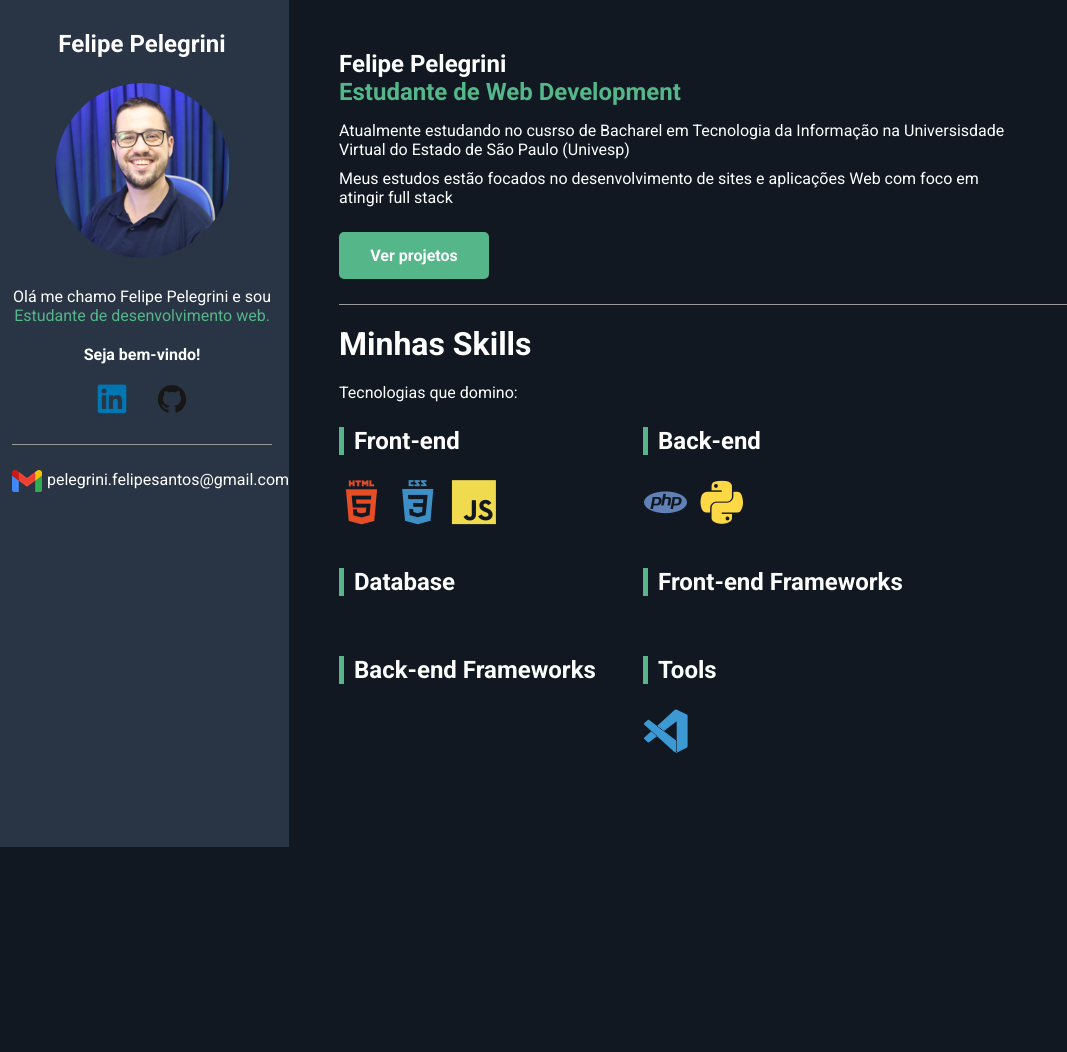
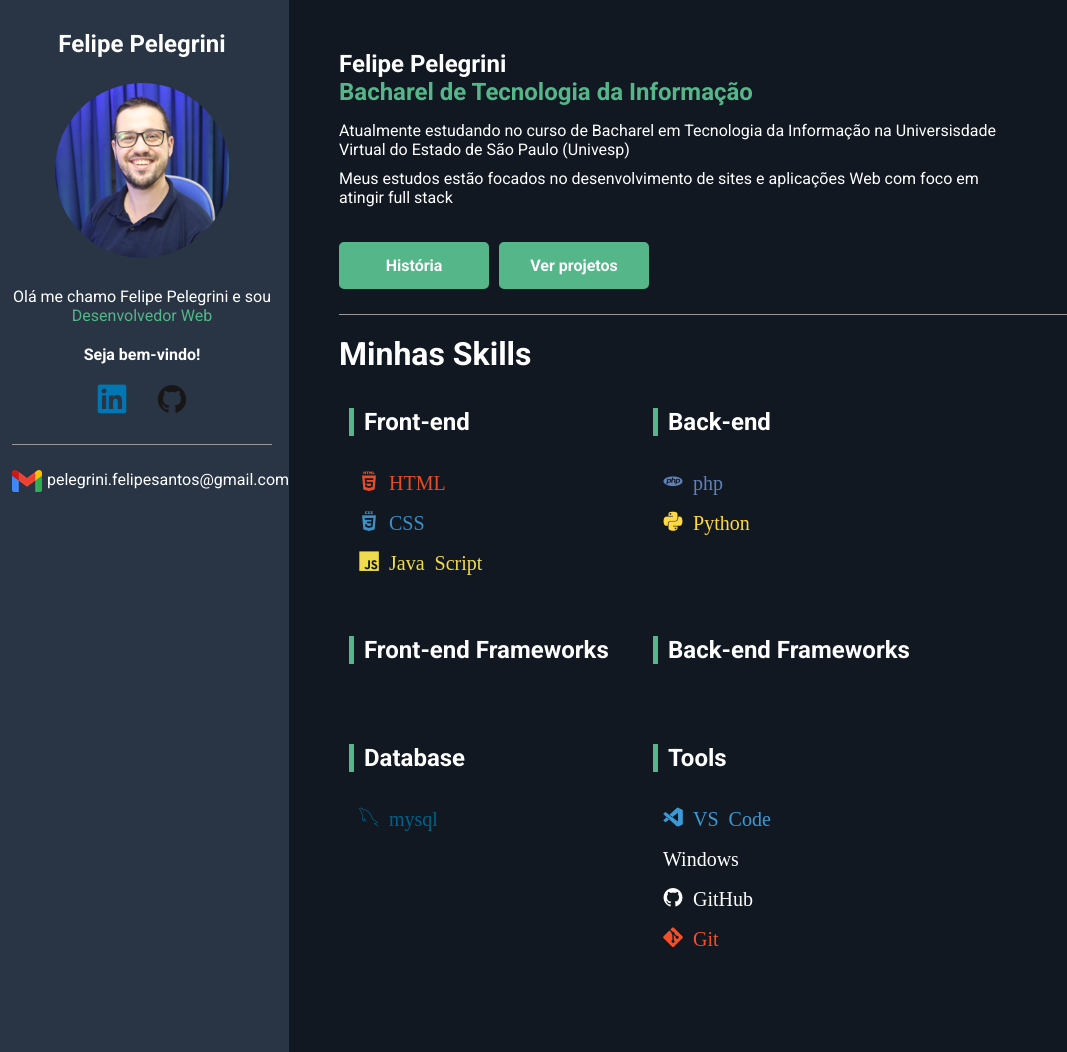
Before and after one commit to felegrine/felipepelegrini.github.io, a PHP site: page / in a window 1280 px wide. Shown: the whole page, without its empty margins (0-1067 px from the left). Before the commit the page ends 847 px from the top, so only its background shows below. Run offline with PHP 8.4, Linux system fonts and the light colour scheme.

Commit message:
Att portfolio

```diff
--- a/css/styles.css
+++ b/css/styles.css
@@ -43,9 +43,11 @@
     height: 100%;
     background-color: var(--about-bg-color);
     padding: 50px;
-
 }
-
+.btn-nave{
+    display: flex;
+    gap: 10px;
+}
 /* Bio container */
 #bio-container h2{
     margin-bottom: 25px;
@@ -169,6 +171,14 @@
 .skills-box{
     font-size: 45px;
     margin-right: 10px;
+    display: flex;
+    flex-direction: column;
+    padding: 10px;
+}
+
+.skills-box i{
+    padding: 10px;
+    font-size: 20px;
 }
 
 /* Mobile */
@@ -202,6 +212,7 @@
         max-width: 100%;
         line-height: 26px;
     }
+
     #btn-projects{
         margin: 20px auto;
     }
@@ -211,9 +222,11 @@
         max-width: 100%;
         margin-bottom: 40px;
         text-align: left;
+
     }
 
     .skills-box i{
-        font-size: 60px;
+        font-size: 30px;
+
     }
 }
--- a/index.html
+++ b/index.php
@@ -1,25 +1,12 @@
-<!DOCTYPE html>
-<html lang="en">
-    <head>
-        <meta charset="UTF-8">
-        <meta name="viewport" content="width=device-width, initial-scale=1.0">
-        <title>Portfolio Felipe Pelegrini</title>
-        <!--Fontes do google fonts -->
-        <link href="https://fonts.googleapis.com/css2?family=Roboto:ital,wght@0,100..900;1,100..900&display=swap" rel="stylesheet">
-        <!--Devincon.dev fontes -->
-        <link rel="stylesheet" type='text/css' href="https://cdn.jsdelivr.net/gh/devicons/devicon@latest/devicon.min.css" />
-        <!--Css do projeto-->
-        <link rel="stylesheet" href="css/styles.css">
-        <!--Icone do cabeçario-->
-        <link rel="shortcut icon" href="img/favicon.png" type="image-scale/x-icon"/>
-    </head>
-    <body>
+<?php
+    include_once("templates/header.php");
+?>
         <main id="container">
             <!--pagina lateral a esquerda com foto contato e redes sociais -->
             <aside id="bio-container">
                 <h2>Felipe Pelegrini</h2>
                 <img id="bio-img" src="img/foto portfolio.png" alt="foto de perfil Felipe">
-                <p>Olá me chamo Felipe Pelegrini e sou <span class="highlight"> Estudante de desenvolvimento web. </p>
+                <p>Olá me chamo Felipe Pelegrini e sou <span class="highlight"> Desenvolvedor Web </p>
                 <p id="welcome-text">Seja bem-vindo!</p>
                 <ul id="social-container"> <!-- Icones de redes sociais-->
                     <li><a href="https://www.linkedin.com/in/felipe-pelegrini-b65698223/" target="_blank"><i class="devicon-linkedin-plain colored"></i></a></li>
@@ -32,27 +19,25 @@
             </aside>
             <section id="about-container">
                 <h1 id="name">Felipe Pelegrini</h1>
-                <p id ="title"><span class="highlight">Estudante de Web Development</span></p>
-                <p class="description">Atualmente estudando no cusrso de Bacharel em Tecnologia da Informação na Universisdade Virtual do Estado de São Paulo (Univesp)</p>
+                <p id ="title"><span class="highlight">Bacharel de Tecnologia da Informação</span></p>
+                <p class="description">Atualmente estudando no curso de Bacharel em Tecnologia da Informação na Universisdade Virtual do Estado de São Paulo (Univesp)</p>
                 <p class="description">Meus estudos estão focados no desenvolvimento de sites e aplicações Web com foco em atingir full stack</p>
-                <a href="#" id="btn-projects"><span>Ver projetos</span></a>
+                <div class="btn-nave">
+                    <a href="projetos.php" id="btn-projects"><span>História</span></a>
+                    <a href="projetos.php" id="btn-projects"><span>Ver projetos</span></a>
+                </div>
                 <h2 id="skills-section-title">Minhas Skills</h2>
-                <p class="description">Tecnologias que domino:</p>
                 <div id="skills-container">
                     <div class="skills-box">
                         <p class="skills-title">Front-end</p>
-                        <i class="devicon-html5-plain-wordmark colored"></i>
-                        <i class="devicon-css3-plain-wordmark colored"></i>
-                        <i class="devicon-javascript-plain colored"></i>
+                        <i class="devicon-html5-plain-wordmark colored"> HTML</i>
+                        <i class="devicon-css3-plain-wordmark colored"> CSS</i>
+                        <i class="devicon-javascript-plain colored"> Java Script</i>
                     </div>
                     <div class="skills-box">
                         <p class="skills-title">Back-end</p>
-                        <i class="devicon-php-plain colored"></i>
-                        <i class="devicon-python-plain colored"></i>
-                    </div>
-                    <div class="skills-box">
-                        <p class="skills-title">Database</p>
-                        <!-- <i class="devicon-mysql-plain colored"></i>                         -->
+                        <i class="devicon-php-plain colored"> php</i>
+                        <i class="devicon-python-plain colored"> Python</i>
                     </div>
                     <div class="skills-box">
                         <p class="skills-title">Front-end Frameworks</p>
@@ -63,10 +48,16 @@
                         <!-- <i class="devicon-laravel-plain colored"></i>                         -->
                     </div>
                     <div class="skills-box">
+                        <p class="skills-title">Database</p>
+                        <i class="devicon-mysql-plain colored"> mysql</i>
+                    </div>
+                    <div class="skills-box">
                         <p class="skills-title">Tools</p>
-                        <!-- <i class="devicon-linux-plain colored"></i> -->
-                        <i class="devicon-vscode-plain colored"></i>
-                        <i class="devicon-windows11-original-wordmark colored"></i>
+                        <i class="devicon-vscode-plain colored"> VS Code</i>
+                        <!-- <i class="devicon-linux-plain colored"> Linux</i> -->
+                        <i class="devicon-windows11-original-wordmark colored"> Windows</i>
+                        <i class="devicon-github-original"> GitHub</i>
+                        <i class="devicon-git-plain colored"> Git</i>
                     </div>
                 </div>
             </section>
--- /dev/null
+++ b/projetos.php
@@ -0,0 +1,6 @@
+<?php
+    include_once("templates/header.php");
+?>
+
+    </body>
+</html>
--- /dev/null
+++ b/templates/header.php
@@ -0,0 +1,16 @@
+<!DOCTYPE html>
+<html lang="en">
+    <head>
+        <meta charset="UTF-8">
+        <meta name="viewport" content="width=device-width, initial-scale=1.0">
+        <title>Portfolio</title>
+        <!--Fontes do google fonts -->
+        <link href="https://fonts.googleapis.com/css2?family=Roboto:ital,wght@0,100..900;1,100..900&display=swap" rel="stylesheet">
+        <!--Devincon.dev fontes -->
+        <link rel="stylesheet" type='text/css' href="https://cdn.jsdelivr.net/gh/devicons/devicon@latest/devicon.min.css" />
+        <!--Css do projeto-->
+        <link rel="stylesheet" href="css/styles.css">
+        <!--Icone do cabeçario-->
+        <link rel="shortcut icon" href="img/favicon.png" type="image-scale/x-icon"/>
+    </head>
+    <body>
```
Also changed, not shown: img/favicon.png (added).
